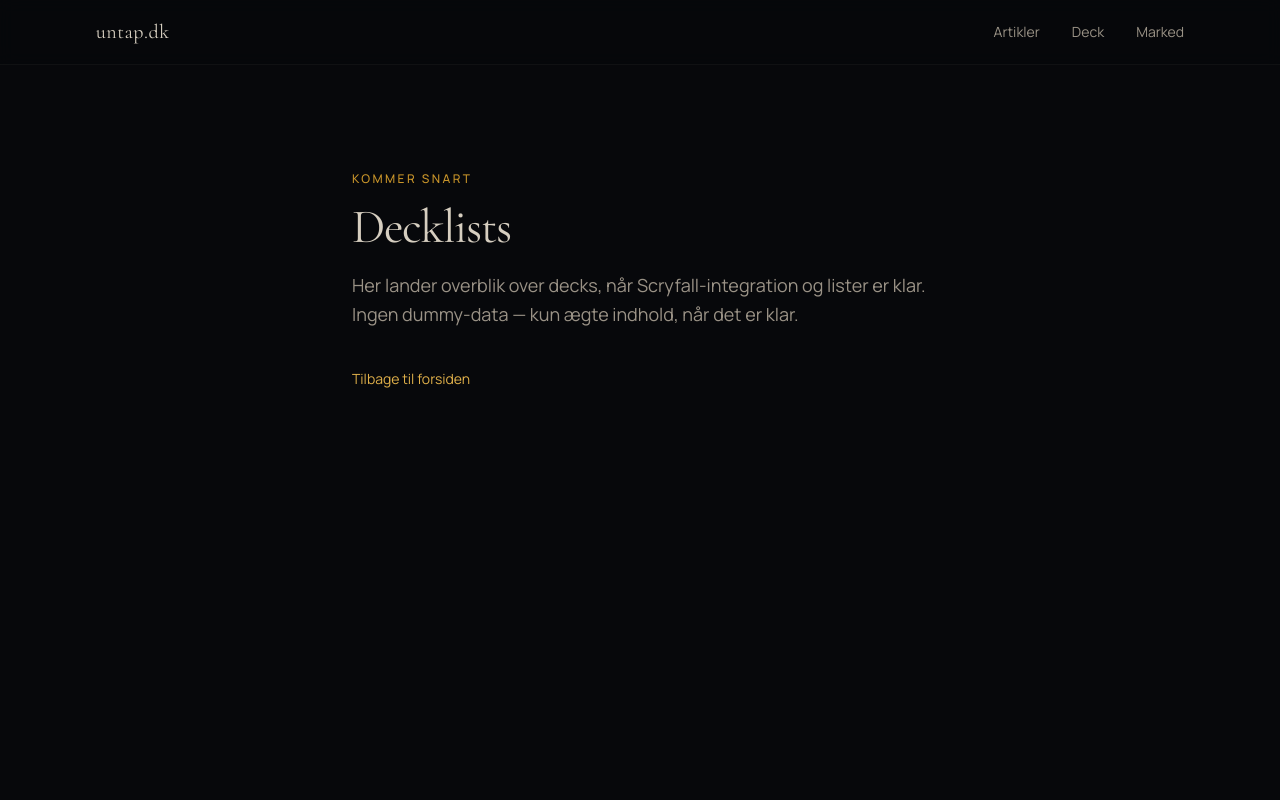
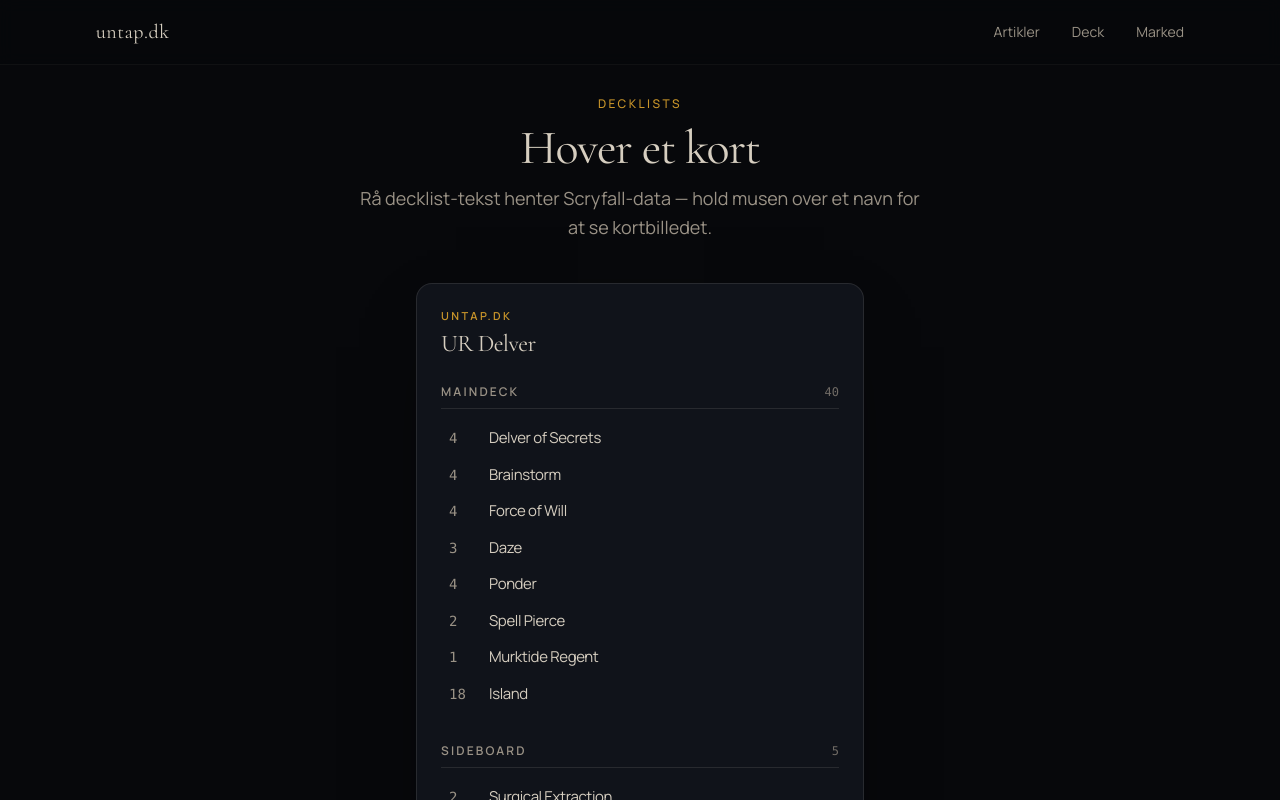
Before and after one commit to KaasLarsen/untap.dk, a Next.js app: page /deck in a window 1280 px wide. Shown: the top 800 px of the page. Built offline with nearby package versions, Linux system fonts and the light colour scheme; no server answers.

Commit message:
Add Scryfall client and Decklist with hover tooltips
Port Scryfall API helpers and a dark Decklist UI onto the existing
untap.dk app, wired to /deck with sample UR Delver data.

Co-authored-by: KaasLarsen <KaasLarsen@users.noreply.github.com>

```diff
--- a/app/deck/page.tsx
+++ b/app/deck/page.tsx
@@ -1,16 +1,52 @@
 import type { Metadata } from "next";
-import { PlaceholderPage } from "@/components/PlaceholderPage";
+import { Suspense } from "react";
+import { Decklist } from "@/components/Decklist";
 
 export const metadata: Metadata = {
   title: "Deck",
-  description: "Decklists kommer snart på untap.dk.",
+  description: "Decklists med Scryfall-tooltips på untap.dk.",
 };
+
+const SAMPLE_DECKLIST = `4 Delver of Secrets
+4 Brainstorm
+4 Force of Will
+3 Daze
+4 Ponder
+2 Spell Pierce
+1 Murktide Regent
+18 Island
+
+Sideboard
+2 Surgical Extraction
+2 Flusterstorm
+1 Grafdigger's Cage
+`;
+
+function DecklistFallback() {
+  return (
+    <div className="h-[28rem] w-full max-w-md animate-pulse rounded-2xl border border-line bg-ink-elevated" />
+  );
+}
 
 export default function DeckPage() {
   return (
-    <PlaceholderPage
-      title="Decklists"
-      description="Her lander overblik over decks, når Scryfall-integration og lister er klar. Ingen dummy-data — kun ægte indhold, når det er klar."
-    />
+    <main className="mx-auto flex w-full max-w-5xl flex-1 flex-col items-center gap-10 px-5 py-16 sm:px-8 sm:py-24">
+      <div className="max-w-xl space-y-3 text-center">
+        <p className="text-xs font-medium uppercase tracking-[0.2em] text-accent">
+          Decklists
+        </p>
+        <h1 className="font-display text-4xl tracking-tight text-parchment sm:text-5xl">
+          Hover et kort
+        </h1>
+        <p className="text-base leading-relaxed text-parchment-muted sm:text-lg">
+          Rå decklist-tekst henter Scryfall-data — hold musen over et navn for at
+          se kortbilledet.
+        </p>
+      </div>
+
+      <Suspense fallback={<DecklistFallback />}>
+        <Decklist raw={SAMPLE_DECKLIST} title="UR Delver" />
+      </Suspense>
+    </main>
   );
 }
--- /dev/null
+++ b/components/Decklist.tsx
@@ -0,0 +1,128 @@
+import { getCardByName, type ScryfallCard } from "@/lib/scryfall";
+import { DecklistTooltip } from "./DecklistTooltip";
+
+export type DecklistEntry = {
+  quantity: number;
+  name: string;
+  section: "main" | "sideboard";
+};
+
+type DecklistProps = {
+  raw: string;
+  title?: string;
+};
+
+const SECTION_HEADERS = new Set(["sideboard", "side", "sb"]);
+
+function parseDecklist(raw: string): DecklistEntry[] {
+  let section: DecklistEntry["section"] = "main";
+  const entries: DecklistEntry[] = [];
+
+  for (const line of raw.split(/\r?\n/)) {
+    const trimmed = line.trim();
+    if (!trimmed) continue;
+
+    const header = trimmed.replace(/:$/, "").toLowerCase();
+    if (SECTION_HEADERS.has(header)) {
+      section = "sideboard";
+      continue;
+    }
+
+    if (/^(deck|main|mainboard|main deck)$/i.test(header)) {
+      section = "main";
+      continue;
+    }
+
+    const match = trimmed.match(/^(\d+)\s+(.+)$/);
+    if (!match) continue;
+
+    const quantity = Number.parseInt(match[1], 10);
+    const name = match[2].trim();
+    if (!quantity || !name) continue;
+
+    entries.push({ quantity, name, section });
+  }
+
+  return entries;
+}
+
+async function resolveCards(
+  names: string[],
+): Promise<Map<string, ScryfallCard | null>> {
+  const unique = [...new Set(names)];
+  const results = await Promise.all(
+    unique.map(async (name) => {
+      const card = await getCardByName(name);
+      return [name, card] as const;
+    }),
+  );
+  return new Map(results);
+}
+
+function Section({
+  label,
+  entries,
+  cards,
+}: {
+  label: string;
+  entries: DecklistEntry[];
+  cards: Map<string, ScryfallCard | null>;
+}) {
+  if (entries.length === 0) return null;
+
+  const total = entries.reduce((sum, entry) => sum + entry.quantity, 0);
+
+  return (
+    <section className="space-y-3">
+      <div className="flex items-baseline justify-between border-b border-line pb-2">
+        <h3 className="text-xs font-semibold uppercase tracking-[0.18em] text-parchment-muted">
+          {label}
+        </h3>
+        <span className="font-mono text-xs tabular-nums text-parchment-muted/70">
+          {total}
+        </span>
+      </div>
+      <ul className="space-y-0.5">
+        {entries.map((entry) => {
+          const card = cards.get(entry.name);
+          return (
+            <DecklistTooltip
+              key={`${entry.section}-${entry.name}`}
+              name={entry.name}
+              quantity={entry.quantity}
+              imageUrl={card?.image_uris?.normal}
+              typeLine={card?.type_line}
+            />
+          );
+        })}
+      </ul>
+    </section>
+  );
+}
+
+export async function Decklist({ raw, title = "Decklist" }: DecklistProps) {
+  "use cache";
+
+  const entries = parseDecklist(raw);
+  const cards = await resolveCards(entries.map((entry) => entry.name));
+  const main = entries.filter((entry) => entry.section === "main");
+  const sideboard = entries.filter((entry) => entry.section === "sideboard");
+
+  return (
+    <article className="w-full max-w-md rounded-2xl border border-line bg-ink-elevated p-6 text-parchment shadow-[0_24px_80px_-40px_rgba(0,0,0,0.9)]">
+      <header className="mb-6 space-y-1">
+        <p className="text-[11px] font-semibold uppercase tracking-[0.22em] text-accent">
+          untap.dk
+        </p>
+        <h2 className="font-display text-2xl tracking-tight text-parchment">
+          {title}
+        </h2>
+      </header>
+
+      <div className="space-y-8">
+        <Section label="Maindeck" entries={main} cards={cards} />
+        <Section label="Sideboard" entries={sideboard} cards={cards} />
+      </div>
+    </article>
+  );
+}
--- /dev/null
+++ b/components/DecklistTooltip.tsx
@@ -0,0 +1,67 @@
+"use client";
+
+import Image from "next/image";
+import { useId, useState } from "react";
+
+type DecklistTooltipProps = {
+  name: string;
+  quantity: number;
+  imageUrl?: string;
+  typeLine?: string;
+};
+
+export function DecklistTooltip({
+  name,
+  quantity,
+  imageUrl,
+  typeLine,
+}: DecklistTooltipProps) {
+  const tooltipId = useId();
+  const [open, setOpen] = useState(false);
+
+  return (
+    <li className="relative">
+      <button
+        type="button"
+        className="group flex w-full items-baseline gap-3 rounded-sm px-2 py-1.5 text-left transition-colors hover:bg-parchment/5 focus-visible:bg-parchment/5 focus-visible:outline focus-visible:outline-2 focus-visible:outline-offset-2 focus-visible:outline-accent"
+        aria-describedby={open ? tooltipId : undefined}
+        onMouseEnter={() => setOpen(true)}
+        onMouseLeave={() => setOpen(false)}
+        onFocus={() => setOpen(true)}
+        onBlur={() => setOpen(false)}
+      >
+        <span className="w-7 shrink-0 font-mono text-sm tabular-nums text-parchment-muted transition-colors group-hover:text-accent-bright">
+          {quantity}
+        </span>
+        <span className="text-[15px] tracking-tight text-parchment transition-colors group-hover:text-parchment">
+          {name}
+        </span>
+      </button>
+
+      {open && imageUrl ? (
+        <div
+          id={tooltipId}
+          role="tooltip"
+          className="pointer-events-none absolute left-full top-0 z-20 ml-3 w-60 animate-fade-in"
+        >
+          <div className="overflow-hidden rounded-lg border border-line bg-ink-elevated shadow-2xl shadow-black/60">
+            <Image
+              src={imageUrl}
+              alt={name}
+              width={244}
+              height={340}
+              className="h-auto w-full max-w-none"
+              unoptimized
+              priority
+            />
+            {typeLine ? (
+              <p className="border-t border-line px-3 py-2 text-xs text-parchment-muted">
+                {typeLine}
+              </p>
+            ) : null}
+          </div>
+        </div>
+      ) : null}
+    </li>
+  );
+}
--- /dev/null
+++ b/lib/scryfall.ts
@@ -0,0 +1,93 @@
+import { cacheLife } from "next/cache";
+
+export interface ScryfallCard {
+  id: string;
+  name: string;
+  mana_cost?: string;
+  type_line: string;
+  oracle_text?: string;
+  image_uris?: {
+    small: string;
+    normal: string;
+    large: string;
+    png: string;
+  };
+  card_faces?: Array<{
+    name?: string;
+    image_uris?: ScryfallCard["image_uris"];
+  }>;
+  prices: {
+    eur?: string;
+    usd?: string;
+  };
+}
+
+const BASE_URL = "https://api.scryfall.com";
+
+const SCRYFALL_HEADERS = {
+  Accept: "application/json",
+  "User-Agent": "untap.dk/0.1 (https://untap.dk; contact@untap.dk)",
+} as const;
+
+function normalizeCard(data: ScryfallCard): ScryfallCard {
+  if (data.image_uris) return data;
+
+  const faceImage = data.card_faces?.[0]?.image_uris;
+  if (!faceImage) return data;
+
+  return { ...data, image_uris: faceImage };
+}
+
+/**
+ * Henter data for et specifikt kort baseret på det nøjagtige navn.
+ * Scryfall API kræver ikke API-nøgle, men vi skal respektere deres rate-limit (max 10 kald pr. sekund).
+ */
+export async function getCardByName(
+  cardName: string,
+): Promise<ScryfallCard | null> {
+  "use cache";
+  cacheLife("days");
+
+  try {
+    const response = await fetch(
+      `${BASE_URL}/cards/named?exact=${encodeURIComponent(cardName)}`,
+      { headers: SCRYFALL_HEADERS },
+    );
+
+    if (!response.ok) {
+      if (response.status === 404) return null;
+      throw new Error(`Scryfall API fejl: ${response.statusText}`);
+    }
+
+    const data = (await response.json()) as ScryfallCard;
+    return normalizeCard(data);
+  } catch (error) {
+    console.error(`Kunne ikke hente kortet "${cardName}":`, error);
+    return null;
+  }
+}
+
+/**
+ * Søger efter kort baseret på en delvis tekststreng (perfekt til en søgebar).
+ */
+export async function searchCards(query: string): Promise<ScryfallCard[]> {
+  "use cache";
+  cacheLife("hours");
+
+  if (!query || query.length < 2) return [];
+
+  try {
+    const response = await fetch(
+      `${BASE_URL}/cards/search?q=${encodeURIComponent(query)}`,
+      { headers: SCRYFALL_HEADERS },
+    );
+
+    if (!response.ok) return [];
+
+    const data = (await response.json()) as { data?: ScryfallCard[] };
+    return (data.data || []).map(normalizeCard);
+  } catch (error) {
+    console.error(`Fejl under søgning efter "${query}":`, error);
+    return [];
+  }
+}
--- a/next.config.ts
+++ b/next.config.ts
@@ -4,6 +4,18 @@ const nextConfig: NextConfig = {
   /* config options here */
   cacheComponents: true,
   partialPrefetching: true,
+  images: {
+    remotePatterns: [
+      {
+        protocol: "https",
+        hostname: "cards.scryfall.io",
+      },
+      {
+        protocol: "https",
+        hostname: "c1.scryfall.com",
+      },
+    ],
+  },
   async redirects() {
     return [{ source: "/daek", destination: "/deck", permanent: true }];
   },
```
